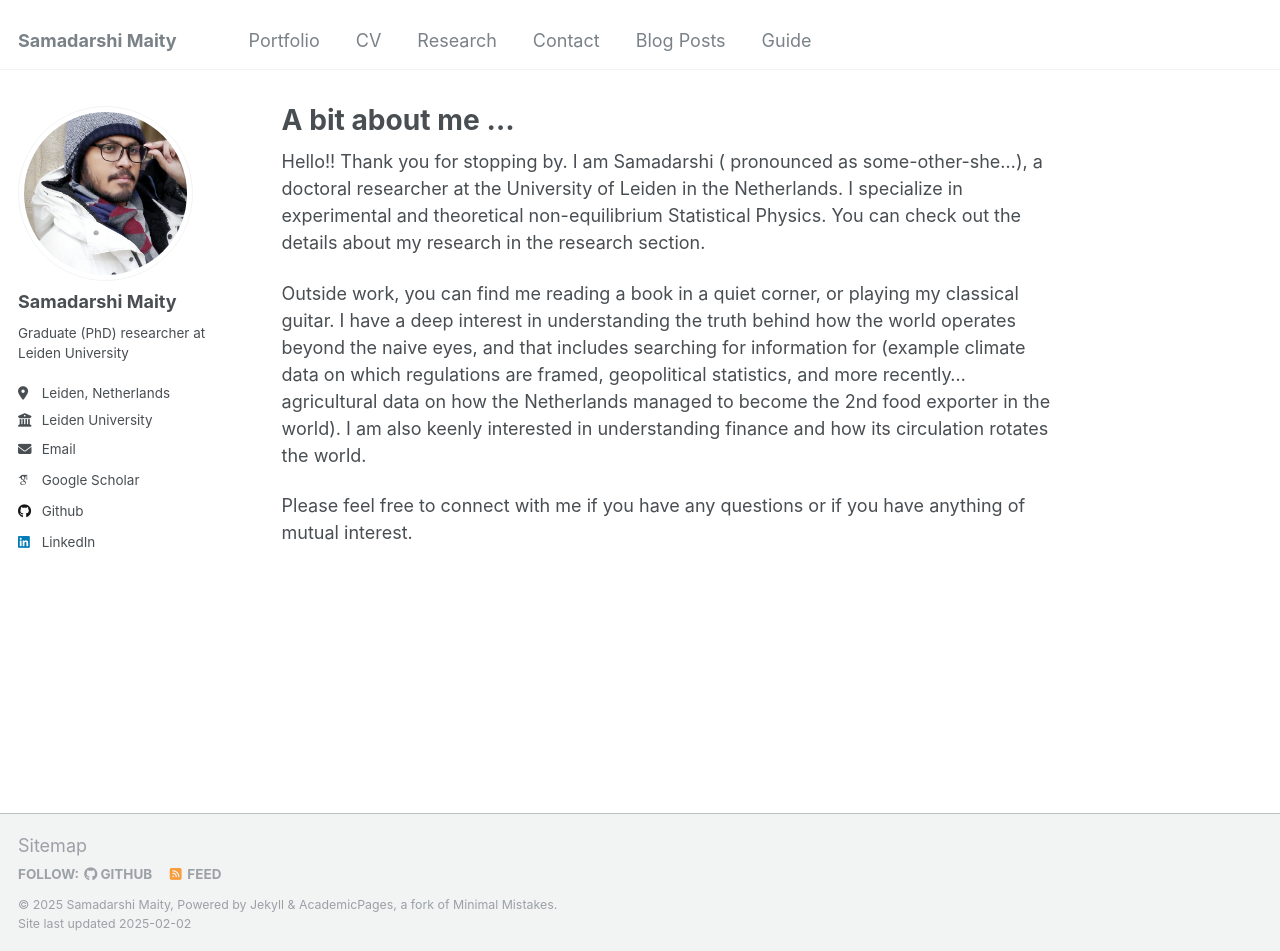
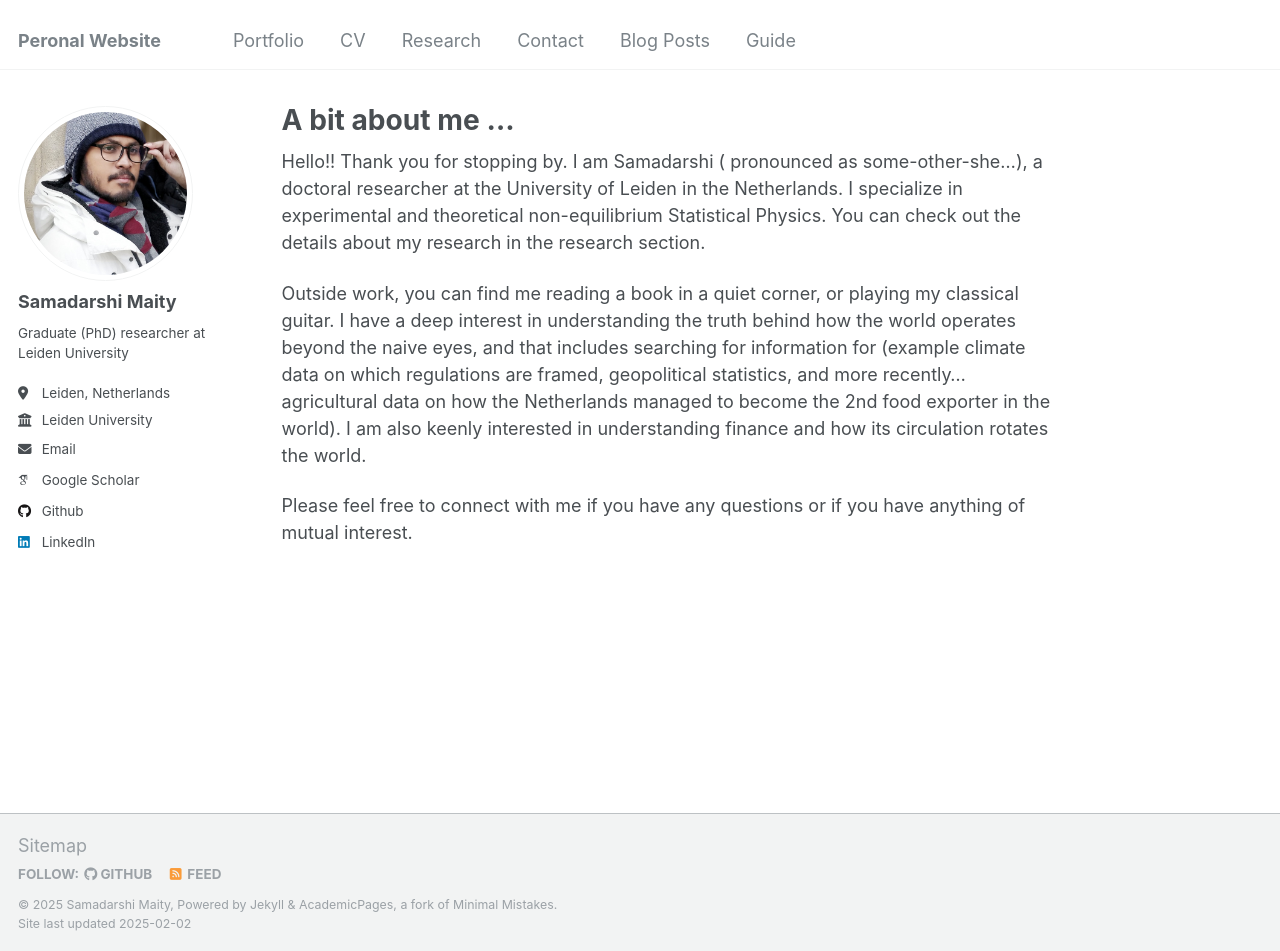
Before and after one commit to Samadarshi-Maity/Samadarshi-Maity.github.io, a Jekyll site: the page built from _pages/about.md, in a window 1280 px wide and 951 px high. Built offline with Jekyll 4.4.1, drawn with Linux system fonts in a browser that asks for light colours; some web fonts are replaced.

Commit message:
Update _config.yml

```diff
--- a/_config.yml
+++ b/_config.yml
@@ -8,7 +8,7 @@
 
 # Basic Site Settings
 locale                   : "en-US"
-title                    : "Samadarshi Maity"
+title                    : "Peronal Website"
 title_separator          : "-"
 name                     : &name "Samadarshi Maity"
 description              : &description "Personal Website"
```
